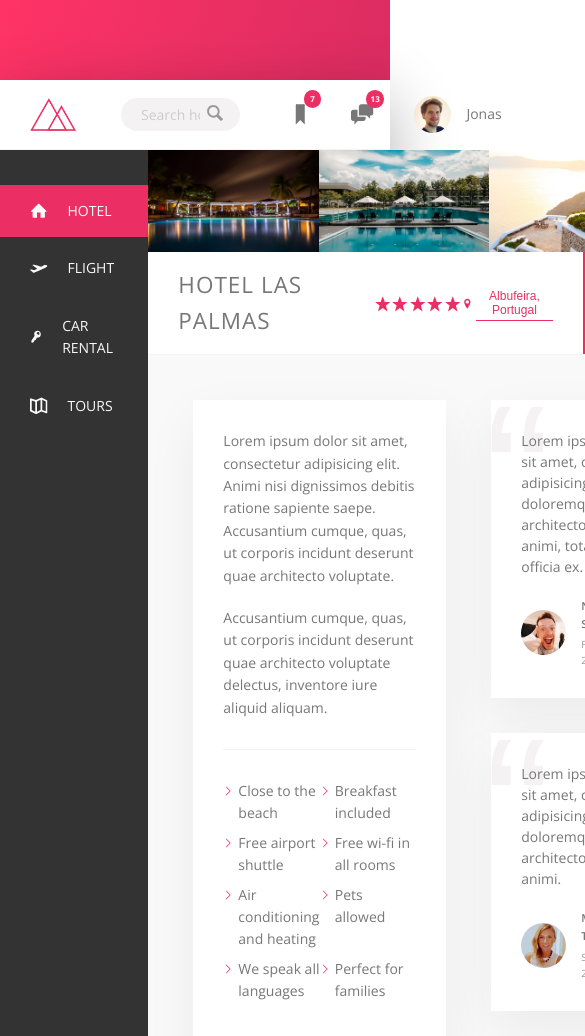
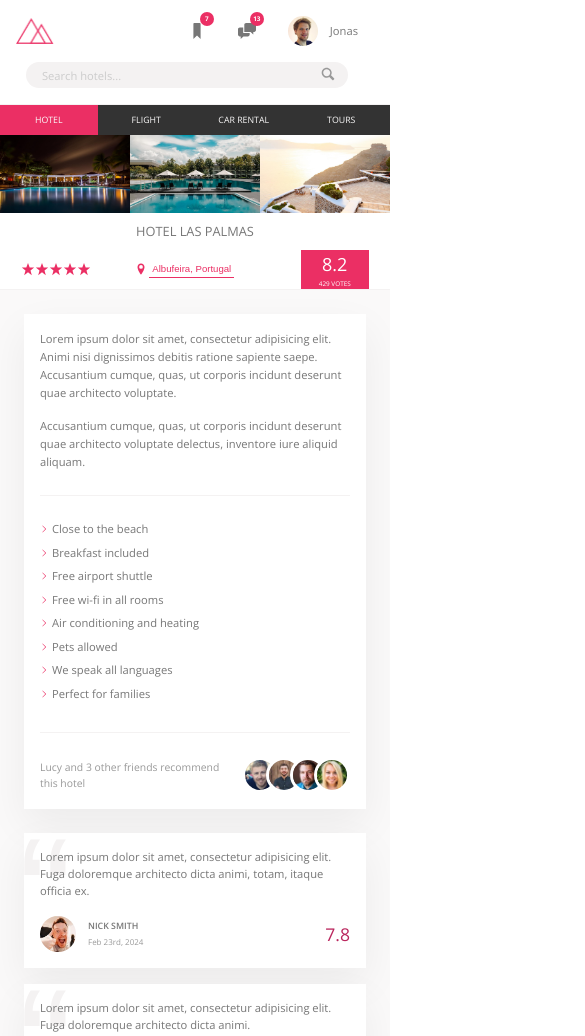
Before and after one commit to serhiikle/trillo, a website: page app/index.html in a window 390 px wide. Shown: the top 1036 px of the page, 585 px wide, since content can reach past the window. Drawn offline with nearby package versions, Linux system fonts and the light colour scheme.

Commit message:
finish project

```diff
--- a/app/scss/_description.scss
+++ b/app/scss/_description.scss
@@ -49,9 +49,12 @@
     display: flex;
     justify-content: space-between;
     align-items: center;
+    gap: 1rem;
   }
 
   &__users {
+    display: flex;
+
     &-photo {
       width: 4.5rem;
       height: 4.5rem;
--- a/app/scss/_media.scss
+++ b/app/scss/_media.scss
@@ -11,7 +11,9 @@
 ===========================================================================*/
 
 @media (max-width: 75em) {
-
+  .container {
+    margin: 0 auto;
+  }
 }
 
 /* ==========================================================================
@@ -19,7 +21,9 @@
 ===========================================================================*/
 
 @media (max-width: 68.75em) {
-
+  html {
+    font-size: 50%;
+  }
 }
 
 
@@ -44,7 +48,53 @@
 ===========================================================================*/
 
 @media (max-width: 56.25em) {
+  .content {
+    flex-direction: column;
+  }
 
+  .sidebar {
+    &__menu {
+      margin: 0;
+
+      &-list {
+        display: flex;
+      }
+
+      &-item {
+        flex: 1;
+
+        &:not(:last-child) {
+          margin-bottom: 0;
+        }
+      }
+
+      &-link {
+        &:link,
+        &:visited {
+          justify-content: center;
+        }
+      }
+    }
+    &__copyright {
+      display: none;
+    }
+  }
+
+  .detail {
+    padding: 3rem;
+    gap: 3rem;
+  }
+
+  .description {
+    padding: 2rem;
+  }
+
+  .review {
+    &__item {
+      padding: 2rem;
+      margin-bottom: 2rem;
+    }
+  }
 }
 
 /* ==========================================================================
@@ -76,7 +126,11 @@
 ===========================================================================*/
 
 @media (max-width: 40em) {
-
+  .description {
+    &__list {
+      display: inline-block;
+    }
+  }
 }
 
 /* ==========================================================================
@@ -84,7 +138,23 @@
 ===========================================================================*/
 
 @media (max-width: 36.875em) {
+  .detail {
+    flex-direction: column;
+  }
 
+  .description {
+    &__list {
+      display: flex;
+    }
+  }
+
+  .sidebar {
+    &__menu {
+      &-icon {
+        display: none;
+      }
+    }
+  }
 }
 
 /* ==========================================================================
@@ -92,7 +162,15 @@
 ===========================================================================*/
 
 @media (max-width: 31.25em) {
-
+  .hotel {
+    &__overview {
+      &-title {
+        font-size: 1.6rem;
+        letter-spacing: 0;
+        padding: 1rem;
+      }
+    }
+  }
 }
 
 /* ==========================================================================
@@ -100,7 +178,38 @@
 ===========================================================================*/
 
 @media (max-width: 30em) {
+  .sidebar {
+    &__menu {
+      &-link {
+        font-size: 1.1rem;
+      }
+    }
+  }
 
+  .header {
+    flex-wrap: wrap;
+    height: auto;
+    padding: 2rem;
+    gap: 2rem;
+
+    &__search {
+      order: 1;
+      flex-basis: 100%;
+
+      &-input {
+        margin-right: 0;
+      }
+
+      &-icon {
+        transform: translateX(-3.5rem);
+      }
+    }
+    &__user {
+      &-notification {
+        top: -.5rem;
+      }
+    }
+  }
 }
 
 /* ==========================================================================
@@ -108,7 +217,45 @@
 ===========================================================================*/
 
 @media (max-width: 25.625em) {
+  .hotel {
+    &__overview {
+      flex-wrap: wrap;
+      justify-content: space-around;
 
+      &-title {
+        flex-basis: 100%;
+        text-align: center;
+      }
+
+      &-stars {
+        margin-right: 0;
+      }
+    }
+  }
+
+  .sidebar {
+    &__menu {
+      &-link {
+        &:link,
+        &:visited {
+          padding: 1rem;
+        }
+      }
+    }
+  }
+
+  .book {
+    &__title {
+      font-size: 1.6rem;
+      padding: 0 2rem;
+    }
+  }
+
+  .description {
+    &__list {
+      display: block;
+    }
+  }
 }
 
 /* ==========================================================================
```
Also changed, not shown: app/css/style.min.css.
